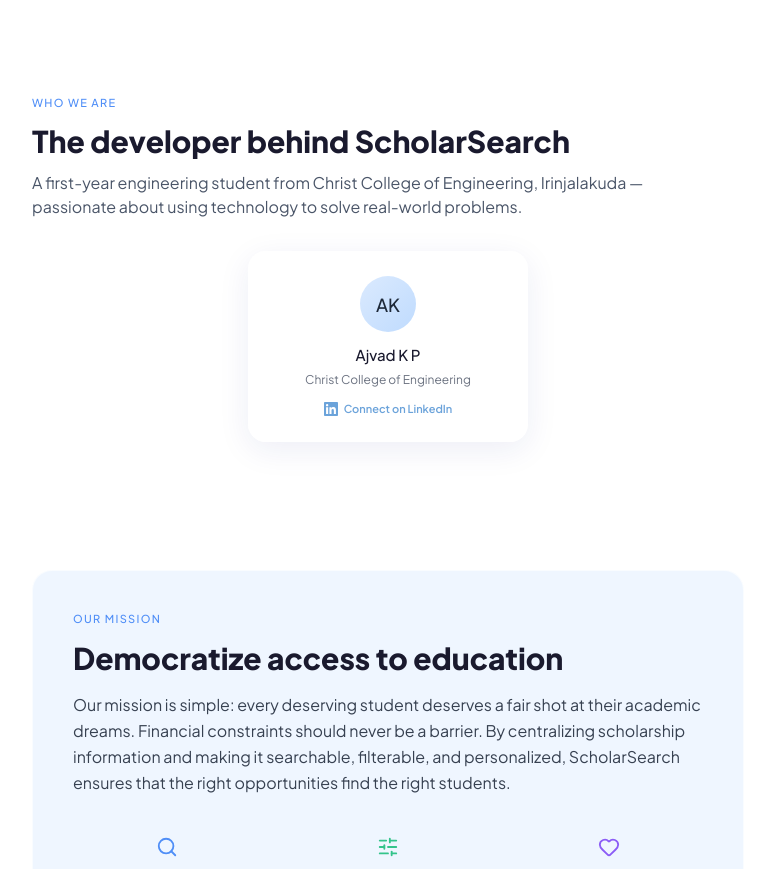
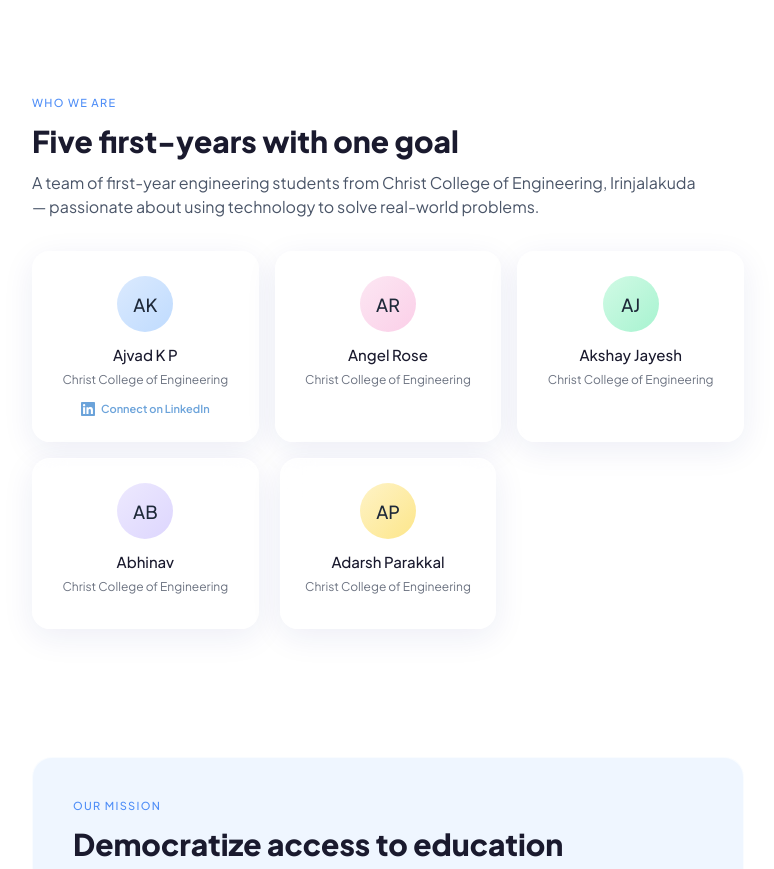
Before and after one commit to AJVADkp/scholarship-finder, a Next.js app: page /about in a window 1280 px wide. Shown: the part 980-1849 px from the top of the page, without its empty margins (252-1026 px from the left). Built offline with nearby package versions, Linux system fonts and the light colour scheme; no server answers.

Commit message:
added back the name of friends

```diff
--- a/src/app/about/AboutClientContent.tsx
+++ b/src/app/about/AboutClientContent.tsx
@@ -84,44 +84,50 @@ export function AboutClientContent() {
       >
         <div className="text-center sm:text-left mb-8">
           <div className="text-[11px] tracking-[0.12em] text-[#4F8EF7] font-medium uppercase mb-3">Who we are</div>
-          <h2 className="text-2xl sm:text-3xl font-extrabold text-[#1a1a2e] mb-3">The developer behind ScholarSearch</h2>
+          <h2 className="text-2xl sm:text-3xl font-extrabold text-[#1a1a2e] mb-3">Five first-years with one goal</h2>
           <p className="text-[#4a5568] max-w-2xl">
-            A first-year engineering student from Christ College of Engineering, Irinjalakuda — passionate about using technology to solve real-world problems.
+            A team of first-year engineering students from Christ College of Engineering, Irinjalakuda — passionate about using technology to solve real-world problems.
           </p>
         </div>
 
-        <div className="flex justify-center">
+        <div className="grid grid-cols-1 sm:grid-cols-2 md:grid-cols-3 gap-4 justify-items-center sm:justify-items-stretch">
           {[
             { name: "Ajvad K P", bg: "linear-gradient(135deg,#dbeafe,#bfdbfe)", in: "AK", linkedin: "https://www.linkedin.com/in/ajvad-kp-a1259a384" },
-          ].map((member, i) => (
-            <motion.a
+            { name: "Angel Rose", bg: "linear-gradient(135deg,#fce7f3,#fbcfe8)", in: "AR" },
+            { name: "Akshay Jayesh", bg: "linear-gradient(135deg,#d1fae5,#a7f3d0)", in: "AJ" },
+            { name: "Abhinav", bg: "linear-gradient(135deg,#ede9fe,#ddd6fe)", in: "AB" },
+            { name: "Adarsh Parakkal", bg: "linear-gradient(135deg,#fef3c7,#fde68a)", in: "AP", full: true }
+          ].map((member, i) => {
+            const Comp = member.linkedin ? motion.a : motion.div;
+            const props = member.linkedin ? { href: member.linkedin, target: "_blank", rel: "noopener noreferrer" } : {};
+            return (
+              <Comp
                 key={member.name}
-              href={member.linkedin}
-              target="_blank"
-              rel="noopener noreferrer"
+                {...props}
                 variants={{
                   hidden: { opacity: 0, y: 20 },
                   visible: { opacity: 1, y: 0, transition: { delay: i * 0.08, duration: 0.5, ease: 'easeOut' } }
                 } as Variants}
-              whileHover={{ y: -6, scale: 1.03, boxShadow: '0 20px 40px rgba(79,142,247,0.15)' }}
-              whileTap={{ scale: 0.97 }}
-              className="glass-card p-6 flex flex-col items-center text-center cursor-pointer group w-full max-w-[280px] no-underline"
-              style={{ transition: 'box-shadow 0.3s ease' }}
+                className={`glass-card p-6 flex flex-col items-center text-center transition-all duration-200 hover:-translate-y-[3px] group ${member.full ? 'md:col-span-1 md:col-start-2 sm:col-span-2 sm:w-1/2 sm:mx-auto md:w-auto w-full' : 'w-full'}`}
+                style={{ textDecoration: 'none' }}
               >
                 <div
-                className="w-[56px] h-[56px] rounded-full flex items-center justify-center text-[18px] font-medium text-gray-800 transition-transform duration-300 group-hover:scale-110 group-hover:ring-4 group-hover:ring-[#4F8EF7]/20 mb-3"
+                  className="w-[56px] h-[56px] rounded-full flex items-center justify-center text-[18px] font-medium text-gray-800 transition-transform duration-200 group-hover:scale-110 mb-3"
                   style={{ background: member.bg }}
                 >
                   {member.in}
                 </div>
                 <h3 className="text-[15px] font-medium text-[#1a1a2e] mb-1">{member.name}</h3>
-              <p className="text-[12px] text-[#6b7280] mb-3">Christ College of Engineering</p>
-              <span className="inline-flex items-center gap-1.5 text-[11px] font-semibold text-[#0A66C2] opacity-60 group-hover:opacity-100 transition-opacity duration-300">
+                <p className="text-[12px] text-[#6b7280] mb-2">Christ College of Engineering</p>
+                {member.linkedin && (
+                  <span className="inline-flex items-center gap-1.5 text-[11px] font-semibold text-[#0A66C2] opacity-60 group-hover:opacity-100 transition-opacity duration-300 mt-1">
                     <svg className="w-3.5 h-3.5" viewBox="0 0 24 24" fill="currentColor"><path d="M20.447 20.452h-3.554v-5.569c0-1.328-.027-3.037-1.852-3.037-1.853 0-2.136 1.445-2.136 2.939v5.667H9.351V9h3.414v1.561h.046c.477-.9 1.637-1.85 3.37-1.85 3.601 0 4.267 2.37 4.267 5.455v6.286zM5.337 7.433a2.062 2.062 0 01-2.063-2.065 2.064 2.064 0 112.063 2.065zm1.782 13.019H3.555V9h3.564v11.452zM22.225 0H1.771C.792 0 0 .774 0 1.729v20.542C0 23.227.792 24 1.771 24h20.451C23.2 24 24 23.227 24 22.271V1.729C24 .774 23.2 0 22.222 0h.003z"/></svg>
                     Connect on LinkedIn
                   </span>
-            </motion.a>
-          ))}
+                )}
+              </Comp>
+            )
+          })}
         </div>
       </motion.section>
 
```
Lines whose indentation alone changed are shown as unchanged.
